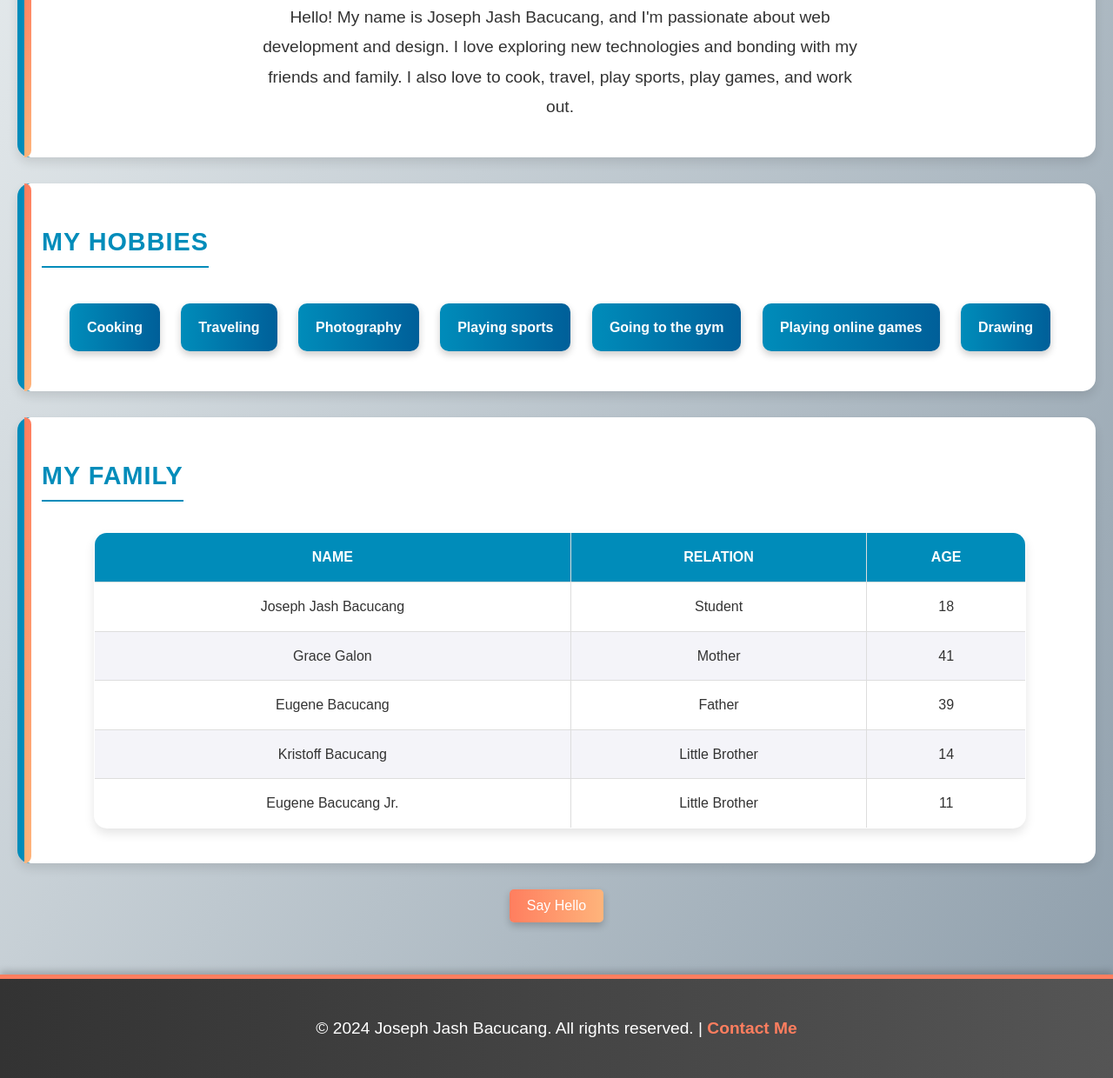
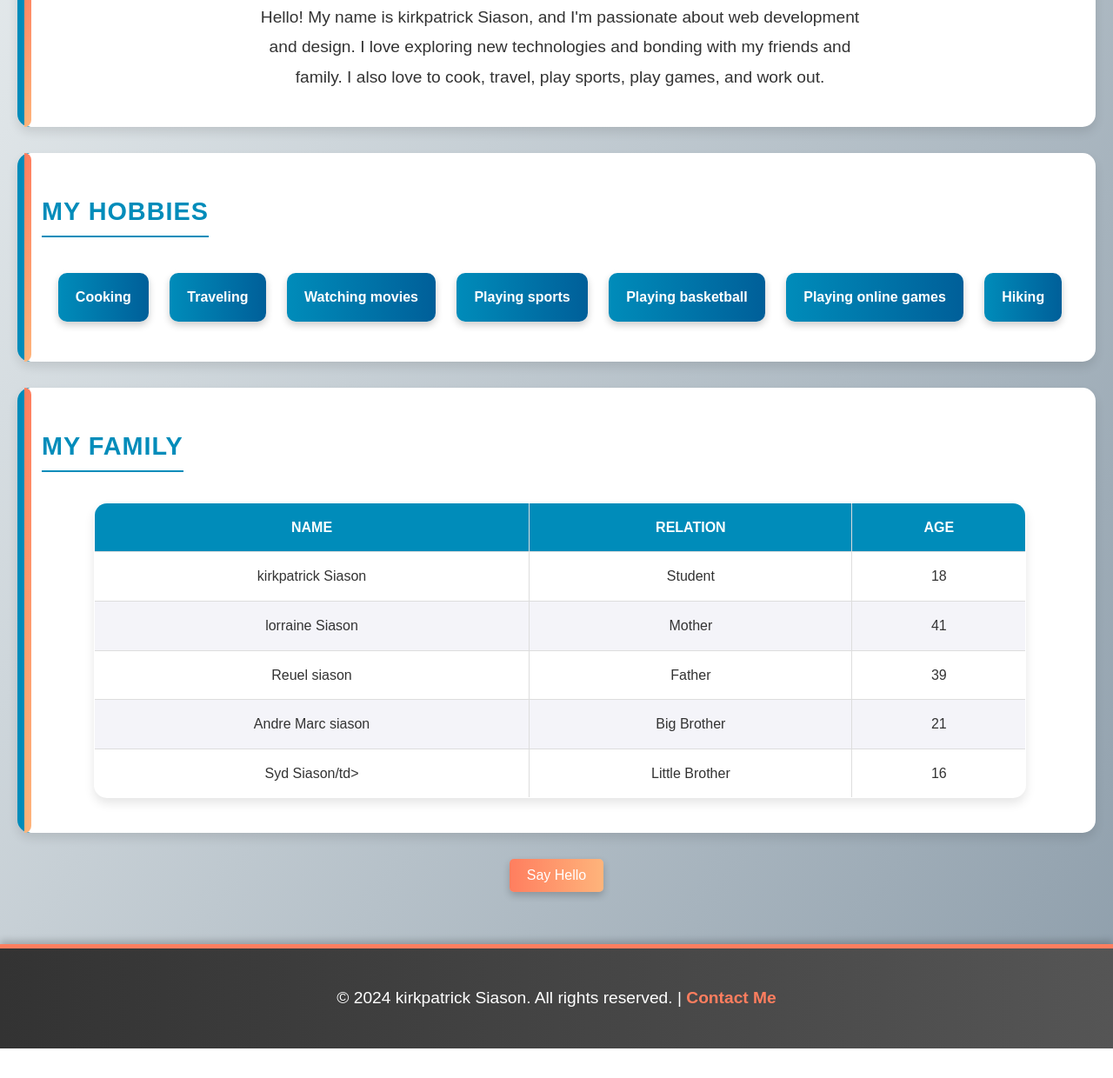
Before and after one commit to kirkwarrior/kirkwarrrior.github.io, a plain HTML site: page index.html in a window 1280 px wide. Shown: the part 502-1742 px from the top of the page at 87% size. After the commit the page ends 1708 px from the top, so only its background shows below. Drawn offline with Linux system fonts and the light colour scheme.

Commit message:
thankyoup

```diff
--- a/index.html
+++ b/index.html
@@ -4,7 +4,7 @@
 <head>
     <meta charset="UTF-8">
     <meta name="viewport" content="width=device-width, initial-scale=1.0">
-    <title>Portfolio - Jash Bacucang</title>
+    <title>Portfolio - kirkpatrick siason</title>
     <style>
         /* General Styles */
         body {
@@ -194,11 +194,11 @@
     </header>
 
     <main>
-        <img src="images/JASH.jpg" alt="Profile Picture">
+        <img src="images/kirkpatrickjpg" alt="Profile Picture">
 
         <section>
             <p>
-                Hello! My name is Joseph Jash Bacucang, and I'm passionate about web development and design.
+                Hello! My name is kirkpatrick Siason, and I'm passionate about web development and design.
                 I love exploring new technologies and bonding with my friends and family. I also love to cook, travel,
                 play sports, play games, and work out.
             </p>
@@ -209,11 +209,11 @@
             <ul>
                 <li>Cooking</li>
                 <li>Traveling</li>
-                <li>Photography</li>
+                <li>Watching movies</li>
                 <li>Playing sports</li>
-                <li>Going to the gym</li>
+                <li>Playing basketball</li>
                 <li>Playing online games</li>
-                <li>Drawing</li>
+                <li>Hiking</li>
             </ul>
         </section>
 
@@ -229,29 +229,29 @@
                 </thead>
                 <tbody>
                     <tr>
-                        <td>Joseph Jash Bacucang</td>
+                        <td>kirkpatrick Siason</td>
                         <td>Student</td>
                         <td>18</td>
                     </tr>
                     <tr>
-                        <td>Grace Galon</td>
+                        <td>lorraine Siason</td>
                         <td>Mother</td>
                         <td>41</td>
                     </tr>
                     <tr>
-                        <td>Eugene Bacucang</td>
+                        <td>Reuel siason</td>
                         <td>Father</td>
                         <td>39</td>
                     </tr>
                     <tr>
-                        <td>Kristoff Bacucang</td>
-                        <td>Little Brother</td>
-                        <td>14</td>
+                        <td>Andre Marc siason</td>
+                        <td>Big Brother</td>
+                        <td>21</td>
                     </tr>
                     <tr>
-                        <td>Eugene Bacucang Jr.</td>
+                        <td>Syd Siason/td>
                         <td>Little Brother</td>
-                        <td>11</td>
+                        <td>16</td>
                     </tr>
                 </tbody>
             </table>
@@ -261,7 +261,7 @@
     </main>
 
     <footer>
-        <p>&copy; 2024 Joseph Jash Bacucang. All rights reserved. | <a href="#">Contact Me</a></p>
+        <p>&copy; 2024 kirkpatrick Siason. All rights reserved. | <a href="#">Contact Me</a></p>
     </footer>
 
     <!-- Enhanced JavaScript -->
```
